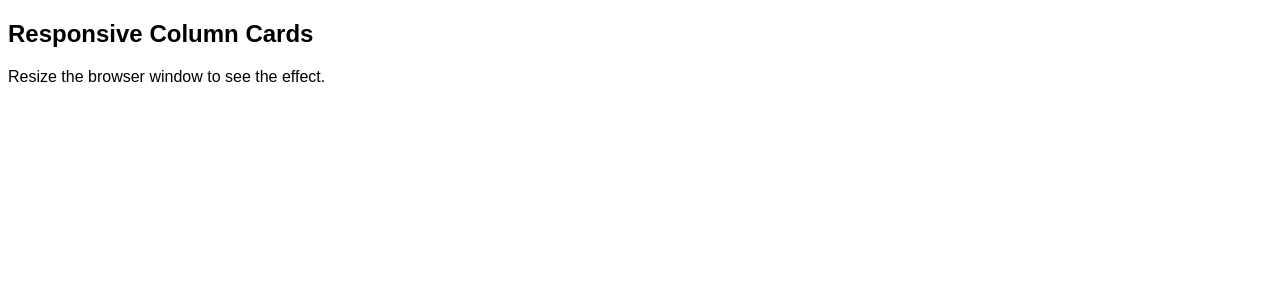
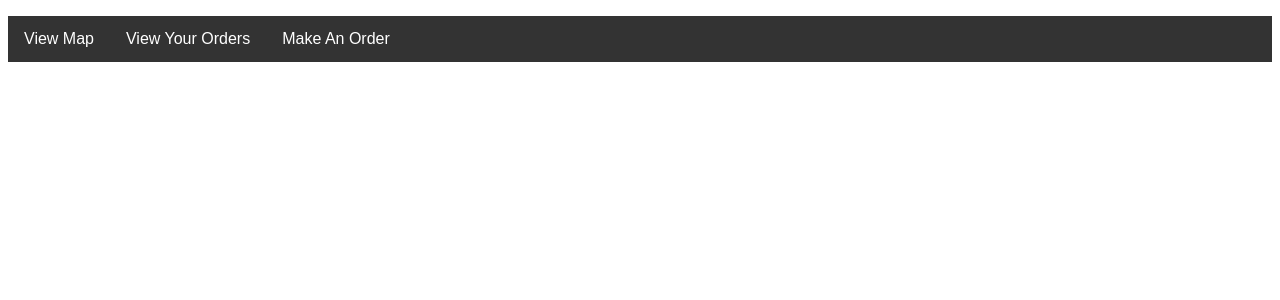
Before and after one commit to yassataiseer/delivrme, a Flask app: page /view_orders in a window 1280 px wide. Shown: the top 300 px of the page. Run offline with Flask 2, Linux system fonts and the light colour scheme; the visitor is signed in with stand-in values (Sample User, id 1); data that the repository does not hold is empty.

Commit message:
commit on main

```diff
--- a/app.py
+++ b/app.py
@@ -66,6 +66,7 @@ def create_user():
 @app.route("/map")
 def map_view():
     data1 = order.get_order()
+    print(data1)
     api_key= config('API_KEY')
     return render_template("map.html", data1=data1,api_key=api_key)
 
@@ -75,5 +76,30 @@ def order_view():
     user_order_info = order.get_order_specific_person(name)
     return render_template("orders.html", data = user_order_info)
 
+@app.route("/delete_order", methods=["POST"])
+def delete_order():
+    final_data = []
+    delete_data = request.form['edit']
+    delete_data = delete_data.replace("(","")
+    delete_data = delete_data.replace(")","")
+    delete_data = delete_data.replace("'","")
+    print(delete_data)
+    delete_data = delete_data.split(',')
+    delete_data = list(delete_data)
+    first_half = delete_data[0:2]
+    secound_half = delete_data[4:7]
+    for things in first_half:
+        final_data.append(str(things))
+    for j in secound_half:
+        final_data.append(str(j))
+    #final_data.append(delete_data[4:7])
+    print(final_data)
+
+    a = order.delete_order(final_data[0].strip(),final_data[1].strip(),final_data[2].strip(),final_data[3].strip(),final_data[4].strip())
+    print(final_data[0],final_data[2],int(final_data[3]))
+    name = session['Username']
+    user_order_info = order.get_order_specific_person(name)
+    return render_template("orders.html", data = user_order_info)
+
 if __name__ == '__main__':
     app.run(port=50000, debug=True)
--- a/order_manager.py
+++ b/order_manager.py
@@ -45,7 +45,7 @@ class order:
         data = mycursor.fetchall()
         return data
 
-
+#print(order.get_order())
 #print(order.get_order_specific_person('Eshal Taiseer'))
 #print(order.add_order("Yassa Taiseer","1328 Whitney Terrace Milton","Box",15,"I need this box delivered ASAP"))
-#print(order.add_order("Eshal Taiseer","725 Bronte St S Milton","toy",2,"I need this toy delivered ASAP"))
+#print(order.add_order('Yassa Taiseer', '452 Savoline Blvd Milton,', 'Toy', 15, 'I need this toy delivered ASAP my phone number is 123-456-789'))
--- a/templates/map.html
+++ b/templates/map.html
@@ -87,8 +87,8 @@
         var credentailsstuff= creds.split(",")
         console.log("LINE");
         console.log(credentailsstuff[2])
-        var latitude = parseFloat(credentailsstuff[2]);
-        var longitude = parseFloat(credentailsstuff[3]);
+        var latitude = parseFloat(credentailsstuff[3]);
+        var longitude = parseFloat(credentailsstuff[4]);
         var info = credentailsstuff[6];
         var item = credentailsstuff[4];
         var price = credentailsstuff[5]
--- a/templates/orders.html
+++ b/templates/orders.html
@@ -46,12 +46,61 @@ body {
   text-align: center;
   background-color: #f1f1f1;
 }
+
+table {
+          font-family: arial, sans-serif;
+          border-collapse: collapse;
+          width: 100%;
+        }
+
+        td, th {
+          border: 1px solid #dddddd;
+          text-align: left;
+          padding: 8px;
+        }
+
+        tr:nth-child(even) {
+          background-color: #dddddd;
+        }
+        ul {
+            list-style-type: none;
+            margin: 5;
+            padding: 0;
+            overflow: hidden;
+            background-color: #333;
+            position: unfixed;
+            top: 0;
+            width: 100%;
+          }
+
+          li {
+            float: left;
+          }
+
+          li a {
+            display: block;
+            color: white;
+            text-align: center;
+            padding: 14px 16px;
+            text-decoration: none;
+            font: arial;
+          }
+
+          li a:hover:not(.active) {
+            background-color: #111;
+          }
+
 </style>
+<ul>
+    <li><a href="/map" >View Map </a></li>
+    <li><a href="/view_orders">View Your Orders</a></li>
+    <li><a href="#">Make An Order</a></li>
+</ul>
 </head>
+<form  name="delete_order" action="/delete_order" method="POST" class="modal-content">
+
 <body>
 
-<h2>Responsive Column Cards</h2>
-<p>Resize the browser window to see the effect.</p>
 {%for stuff in data%}
 <div class="row">
   <div class="column">
@@ -60,15 +109,18 @@ body {
       <h3>Address is {{stuff[1]}}</h3>
       <h3>The Item(s) is/are {{stuff[4]}}</h3>
       <h3>The Price is ${{stuff[5]}}</h3>
-      <h3>More info here: {{stuff[6]}}</h3>
-      <button name ="edit" value="{{stuff[0]}}"  type="submit" class="signupbtn"> Delete Order</button>
+      <h3>More info here: {{stuff[6]}}</span></h3>
+
+      <button name ="edit" value="{{stuff}}"  type="submit" class="signupbtn"> Delete Order</button>
+
+
     </div>
   </div>
   </div>
   <br>
 {%endfor%}
 </div>
-
+</form>
 </body>
 </html>
 </html>
```
